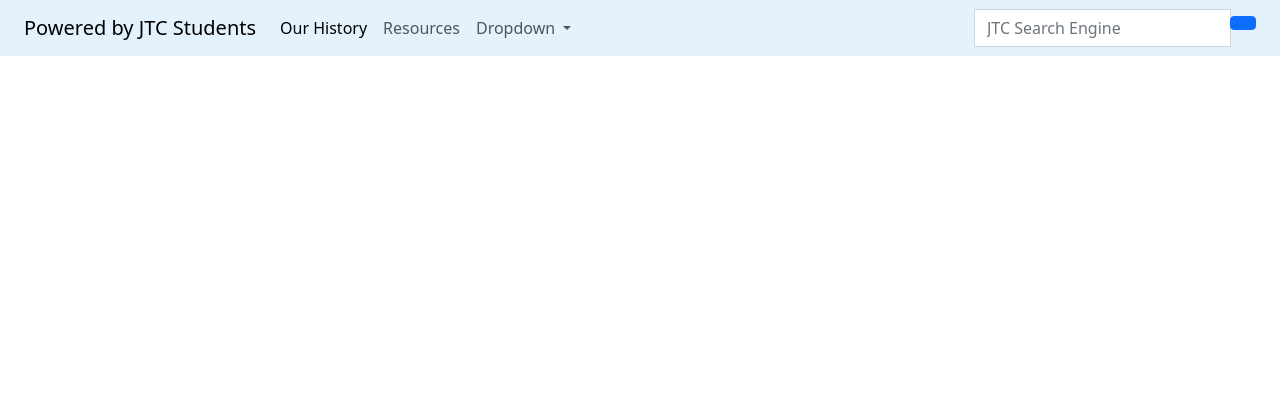
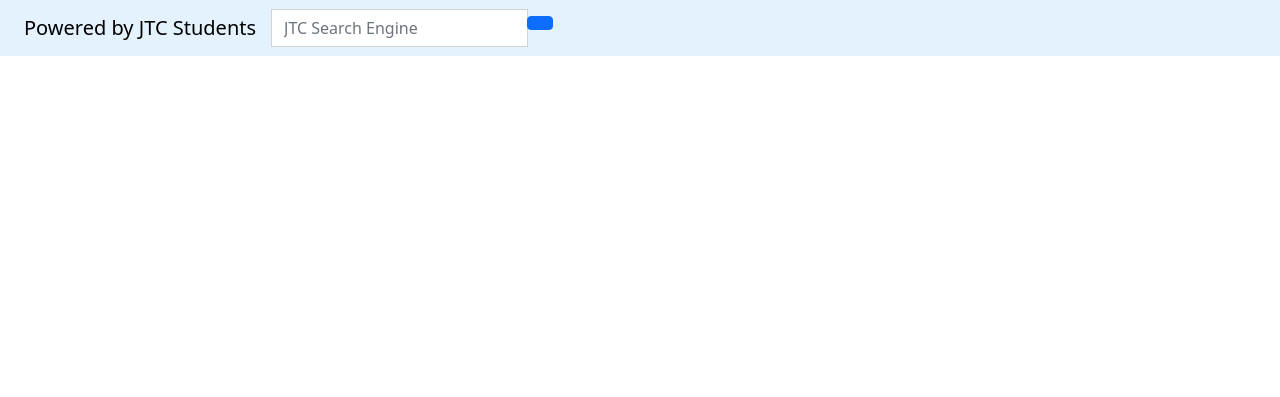
Before and after one commit to JohnLam916/Wow_Project, a Flask app: page / in a window 1280 px wide. Shown: the top 397 px of the page. Run offline with Flask 2, Linux system fonts and the light colour scheme; some libraries are stand-ins or nearby versions.

Commit message:
updates, something wrong with execution

```diff
--- a/app.py
+++ b/app.py
@@ -36,8 +36,8 @@ def login():
         available_to_trade = info['balances'][2]['free']
 
 # Parsing symbols from exchange info to retrieve only crypto currency symbols
+
         symbols = exchange_info['symbols']
-
         prices = client.get_all_tickers()[ :len(balances)]
         current_prices = prices[0]['price']
 
--- a/templates/base.html
+++ b/templates/base.html
@@ -31,21 +31,21 @@
               <div class="collapse navbar-collapse" id="navbarSupportedContent">
                   <ul class="navbar-nav me-auto mb-2 mb-lg-0">
                     <li class="nav-item">
-                    <a class="nav-link active" aria-current="page" href="history.html">Our History</a>
+                      <!-- <a class="nav-link active" aria-current="page" href="history.html">Our History</a> -->
                     </li>
                     <li class="nav-item">
-                    <a class="nav-link" href="#">Resources</a>
+                      <!-- <a class="nav-link" href="#">Resources</a> -->
                     </li>
                     <li class="nav-item dropdown">
-                    <a class="nav-link dropdown-toggle" href="#" id="navbarDropdown" role="button" data-bs-toggle="dropdown" aria-expanded="false">
+                      <!-- <a class="nav-link dropdown-toggle" href="#" id="navbarDropdown" role="button" data-bs-toggle="dropdown" aria-expanded="false">
                         Dropdown
-                    </a>
+                      </a> -->
                       <ul class="dropdown-menu" aria-labelledby="navbarDropdown">
-                      <li><a class="dropdown-item" href="#">Action</a></li>
+                        <!-- <li><a class="dropdown-item" href="#">Action</a></li>
                         <li><a class="dropdown-item" href="#">Another action</a></li>
                         <li><hr class="dropdown-divider"></li>
                         <li><a class="dropdown-item" href="#">Something else here</a></li>
-                    </ul>
+                      </ul> -->
                     </li>
                     <li class="nav-item">
                       <a class="nav-link disabled" href="#" tabindex="-1" aria-disabled="true"></a>
```
Also changed, not shown: templates/index.html (+6 -3 lines). Lines whose indentation alone changed are shown as unchanged.
